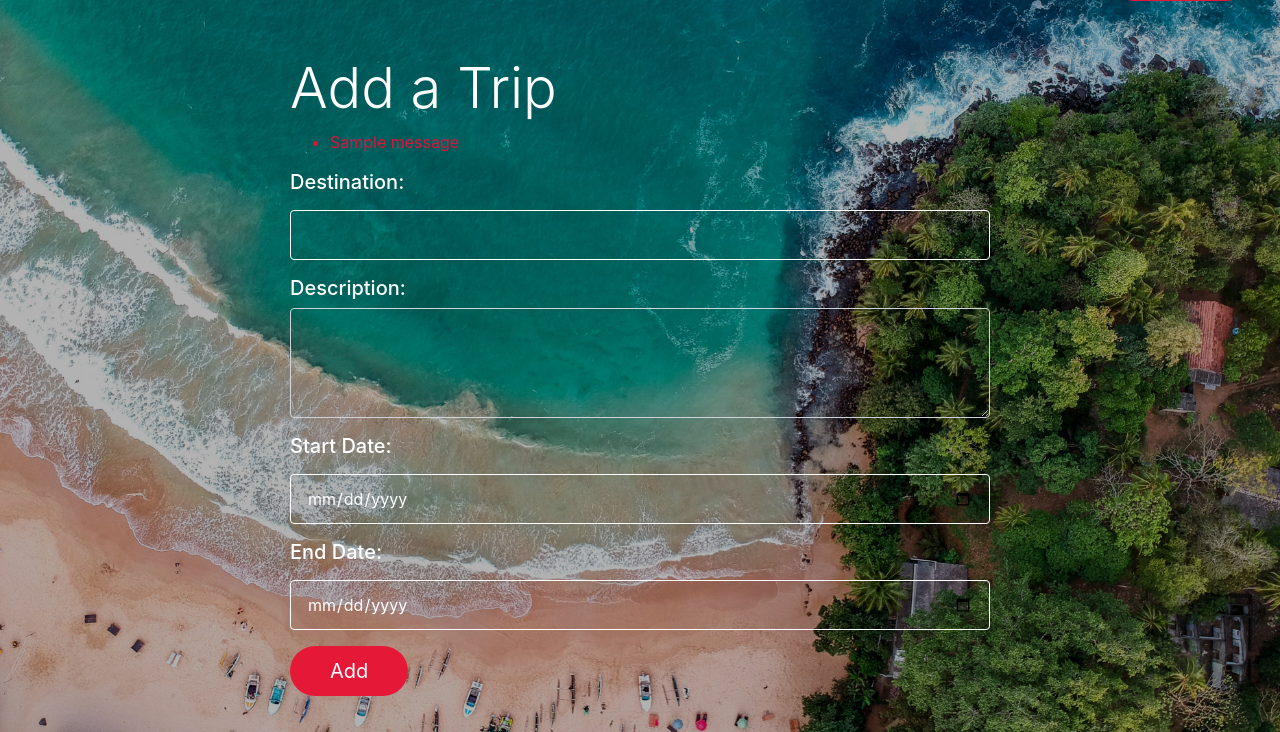
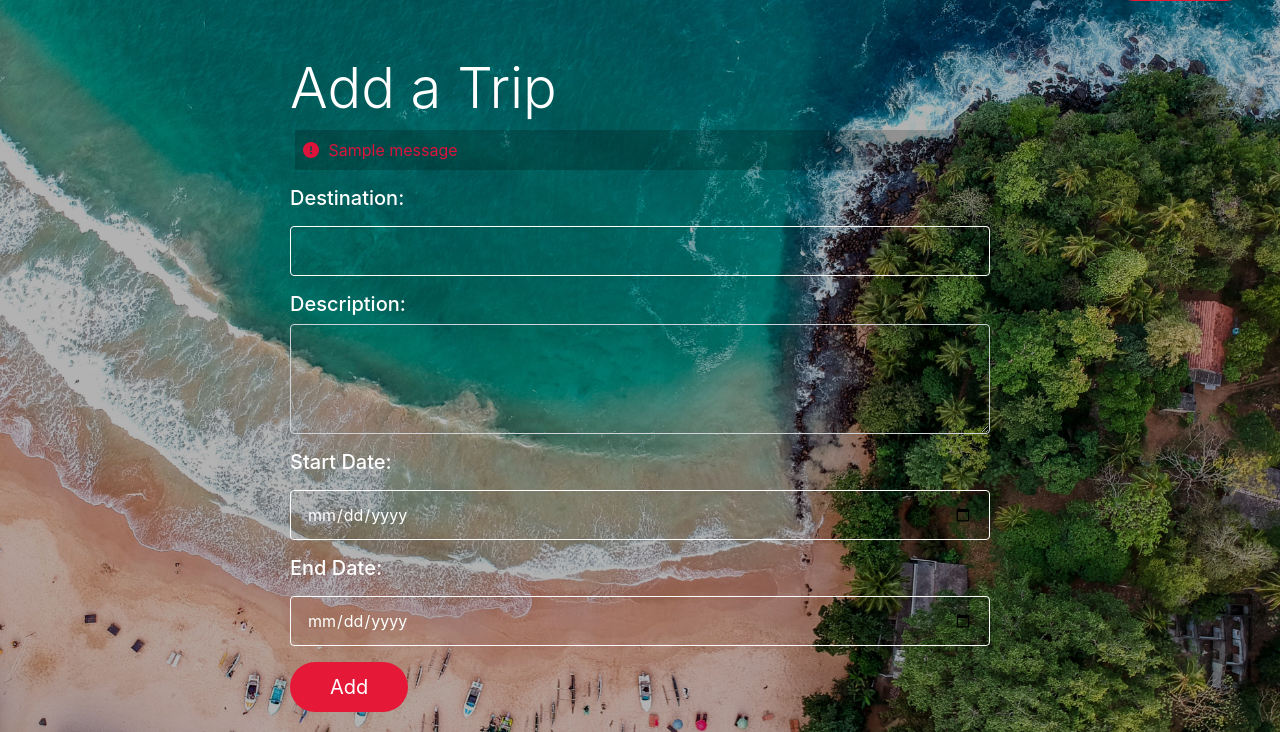
Before and after one commit to nricaldi/travel-buddy, a Django app: page /add_travel_plan in a window 1280 px wide. Shown: the part 68-800 px from the top of the page. Run offline with Django 3.2, Linux system fonts and the light colour scheme; tables that the repository leaves empty hold one stand-in row (values such as "Sample post"); one stand-in notice (Sample message) is shown; some libraries are stand-ins or nearby versions.

Commit message:
fixed typos and error bugs

```diff
--- a/travel_buddy/settings.py
+++ b/travel_buddy/settings.py
@@ -119,7 +119,3 @@
 # https://docs.djangoproject.com/en/2.2/howto/static-files/
 
 STATIC_URL = '/static/'
-
-# STATICFILES_DIRS = (
-#     os.path.join(BASE_DIR, 'static'),
-# )
--- a/travel_buddy/urls.py
+++ b/travel_buddy/urls.py
@@ -16,7 +16,6 @@
 from django.contrib import admin
 from django.urls import path
 from travel_buddy_app import views
-# from django.contrib.staticfiles.urls import staticfiles_urlpatterns
 
 urlpatterns = [
     path('admin/', admin.site.urls),
@@ -31,5 +30,3 @@
     path('join_trip/<trip_id>', views.join_trip),
     path('logout', views.logout)
 ]
-
-# urlpatterns += staticfiles_urlpatterns()
--- a/travel_buddy_app/static/css/add-trip.css
+++ b/travel_buddy_app/static/css/add-trip.css
@@ -44,8 +44,21 @@
     margin-bottom: 1rem;
 }
 
+ul {
+    list-style-position: outside;
+}
+
 .error {
+    background: rgba(0, 0, 0, 0.194);
+    padding: .5rem;
+    margin-left: -35px;
+    list-style-type: none;
     color: crimson;
+}
+
+i {
+    color: crimson;
+    margin-right: 5px;
 }
 
 @media(max-width: 480px) {
@@ -68,32 +81,29 @@
     }
 }
 
-
-
-
-
-
 input[type="text"],
 input[type="date"],
 textarea {
     border-color: #fff;
     background: none !important;
-    color: #fff;
+    color: #fff !important;
     margin: 1rem 0;
     margin-bottom: 1rem !important;
     padding: 1.5rem 1rem;
 }
 
 input[type="text"]::placeholder,
-input[type="password"]::placeholder {
-    color: #FFF;
+input[type="password"]::placeholder,
+textarea {
+    color: #FFF !important;
     opacity: 1;
   }
 
 input[type="text"]:focus,
-input[type="password"]:focus {
+input[type="password"]:focus,
+textarea {
     background: none;
-    color: #fff;
+    color: #fff !important;
 }
 
 .button {
--- a/travel_buddy_app/templates/add_plan.html
+++ b/travel_buddy_app/templates/add_plan.html
@@ -6,6 +6,7 @@
     <meta name="viewport" content="width=device-width, initial-scale=1.0">
     <meta http-equiv="X-UA-Compatible" content="ie=edge">
     <link rel="stylesheet" href="{% static 'css/add-trip.css'%}">
+    <script src="https://kit.fontawesome.com/7e3e6f27d8.js" crossorigin="anonymous"></script>
     <link rel="stylesheet" href="https://stackpath.bootstrapcdn.com/bootstrap/4.3.1/css/bootstrap.min.css" integrity="sha384-ggOyR0iXCbMQv3Xipma34MD+dH/1fQ784/j6cY/iJTQUOhcWr7x9JvoRxT2MZw1T" crossorigin="anonymous">
     <title>Create Trip</title>
 
@@ -21,7 +22,7 @@
             <h1 class="display-4">Add a Trip</h1>
             <ul>
                 {% for message in messages %}
-                    <li class="error"{% if message.tags%} class="{{message.tags}}" {% endif %}>{{message}}</li>
+                    <li class="error"{% if message.tags%} class="{{message.tags}}" {% endif %}> <i class="fas fa-exclamation-circle"></i> {{message}}</li>
                 {% endfor %}
             </ul>
 
@@ -30,7 +31,7 @@
                 <h5>Destination:</h5>
                 <input  class="form-control" type="text" name="destination">
                 <h5>Description:</h5>
-                <textarea class="form-control cols="30" rows="4" name="desc"></textarea>
+                <textarea class="form-control" cols="30" rows="4" name="desc"></textarea>
                 <h5>Start Date:</h5>
                 <input class="form-control" type="date" name="start_date">
                 <h5>End Date:</h5>
```
Also changed, not shown: travel_buddy_app/static/css/login.css (+17 -0 lines), travel_buddy_app/templates/index.html (+4 -5 lines).
